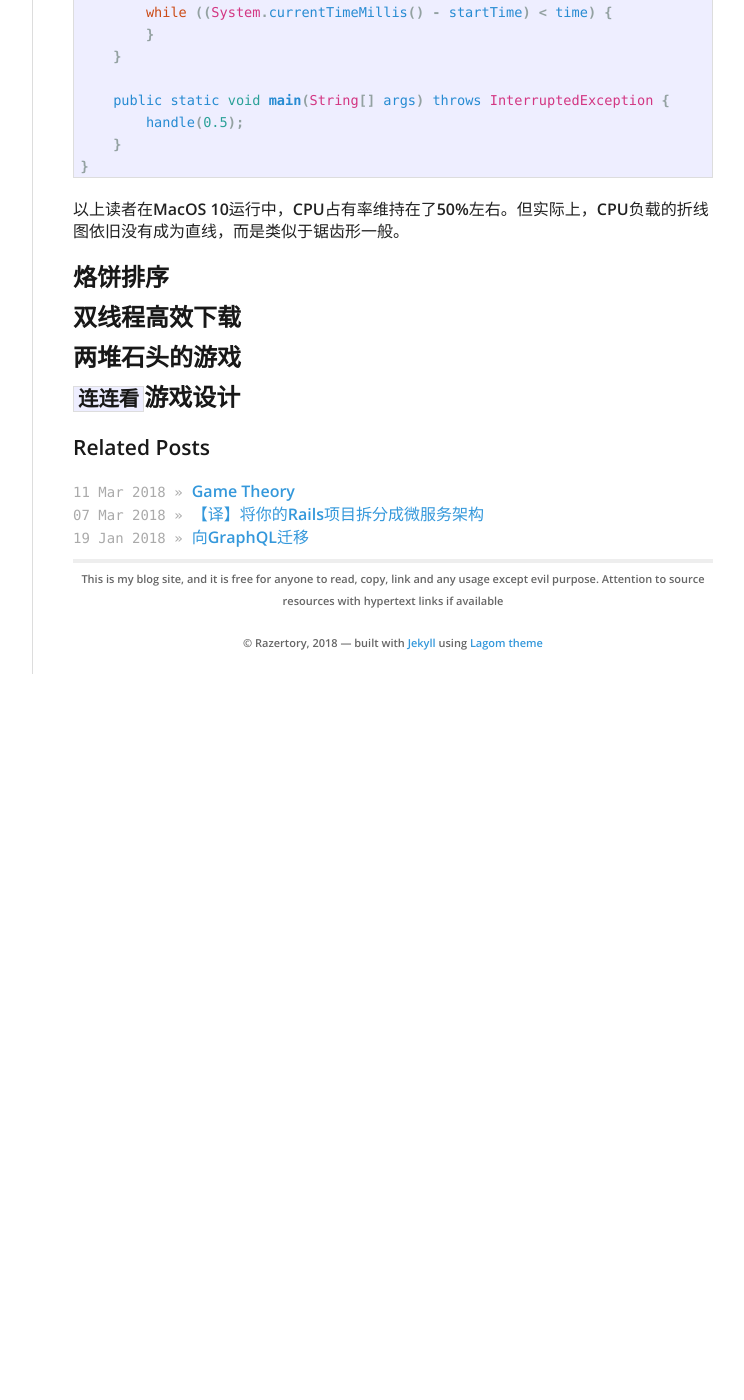
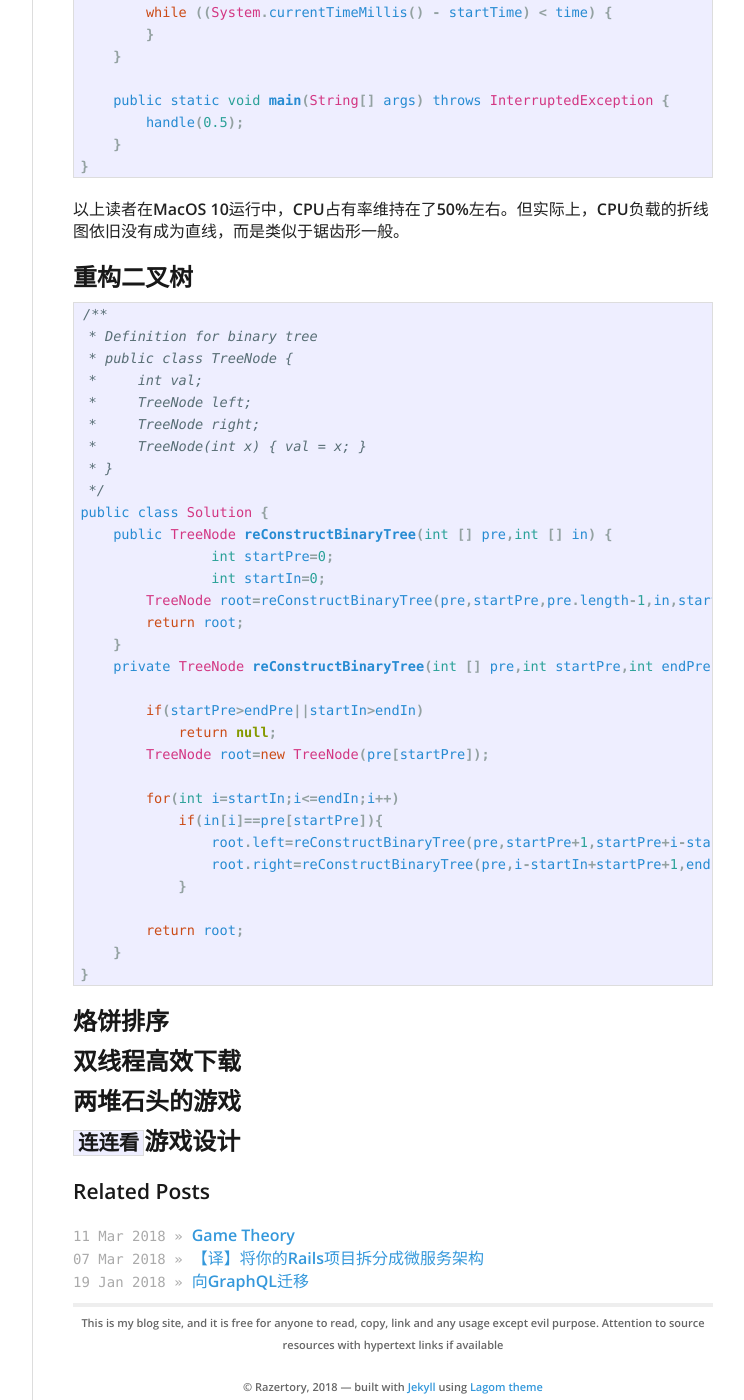
Before and after one commit to razertory/razertory.github.io, a Jekyll site: the page built from _posts/2018-02-05-《编程之美》读书笔记.md, in a window 1280 px wide and 1400 px high, scrolled down 1075 px. Shown: the whole window, without its empty margins (378-1122 px from the left). Built offline with Jekyll 4.4.1, drawn with Linux system fonts in a browser that asks for light colours; before the commit the page ends 1749 px from its top, so only the background shows below that.

Commit message:
增加代码

````diff
--- a/_posts/2018-02-05-《编程之美》读书笔记.md
+++ b/_posts/2018-02-05-《编程之美》读书笔记.md
@@ -1,6 +1,6 @@
 ---
 layout: post
-title:  "《编程之美》"
+title:  "编程之美"
 date:   2018-02-05
 categories: jekyll update
 ---
@@ -54,6 +54,41 @@ public class HandleCPU{
 ```
 以上读者在MacOS 10运行中，CPU占有率维持在了50%左右。但实际上，CPU负载的折线图依旧没有成为直线，而是类似于锯齿形一般。
 
+## 重构二叉树
+```java
+/**
+ * Definition for binary tree
+ * public class TreeNode {
+ *     int val;
+ *     TreeNode left;
+ *     TreeNode right;
+ *     TreeNode(int x) { val = x; }
+ * }
+ */
+public class Solution {
+    public TreeNode reConstructBinaryTree(int [] pre,int [] in) {
+		int startPre=0;
+		int startIn=0;
+        TreeNode root=reConstructBinaryTree(pre,startPre,pre.length-1,in,startIn,in.length-1);
+        return root;
+    }
+    private TreeNode reConstructBinaryTree(int [] pre,int startPre,int endPre,int [] in,int startIn,int endIn) {
+
+        if(startPre>endPre||startIn>endIn)
+            return null;
+        TreeNode root=new TreeNode(pre[startPre]);
+
+        for(int i=startIn;i<=endIn;i++)
+            if(in[i]==pre[startPre]){
+                root.left=reConstructBinaryTree(pre,startPre+1,startPre+i-startIn,in,startIn,i-1);
+                root.right=reConstructBinaryTree(pre,i-startIn+startPre+1,endPre,in,i+1,endIn);
+            }
+
+        return root;
+    }
+}
+```
+
 ## 烙饼排序
 
 ## 双线程高效下载
````
